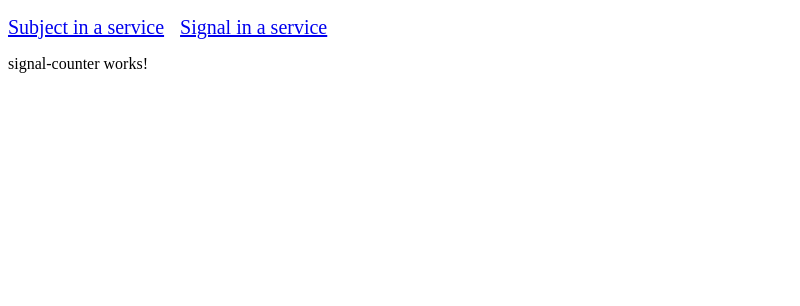
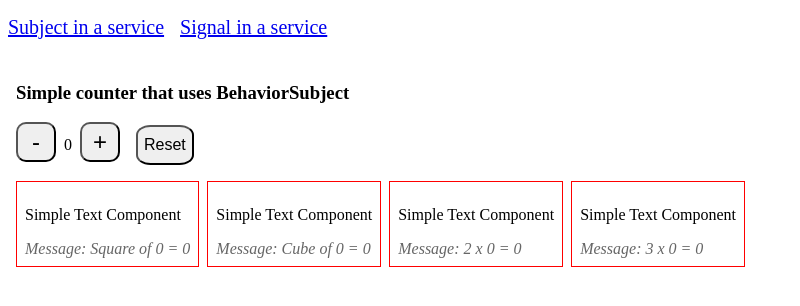
Before and after one commit to railsstudent/ng-signal-service-demo, an Angular app: page /signal-in-a-service in a window 1280 px wide. Shown: the top 306 px of the page, without its empty margins (0-800 px from the left). Built offline with nearby package versions, Linux system fonts and the light colour scheme.

Commit message:
feat: signal counter

```diff
--- a/src/app/signalCounter/signal-counter.component.html
+++ /dev/null
@@ -1 +0,0 @@
-<p>signal-counter works!</p>
--- a/src/app/signalCounter/signal-counter.component.ts
+++ b/src/app/signalCounter/signal-counter.component.ts
@@ -1,14 +1,85 @@
-import { Component } from '@angular/core';
-import { CommonModule } from '@angular/common';
+import { ChangeDetectionStrategy, Component, inject } from '@angular/core';
+import { AsyncPipe, NgIf } from '@angular/common';
 import { SimpleTextComponent } from '../simpleText/simple-text.component';
+import { SubjectService } from '../subjectCounter/services/subject.service';
+import { DescriptionPipe } from '../pipes/description.pipe';
 
 @Component({
   selector: 'app-signal-counter',
   standalone: true,
-  imports: [CommonModule, SimpleTextComponent],
-  templateUrl: './signal-counter.component.html',
-  styleUrls: ['./signal-counter.component.scss']
+  imports: [SimpleTextComponent, AsyncPipe, NgIf, DescriptionPipe],
+  template: `
+    <h3>Simple counter that uses BehaviorSubject</h3>
+    <div>
+      <button (click)="decrement()">-</button>
+      <span>{{ counter$ | async }}</span>
+      <button (click)="increment()">+</button>
+      <button (click)="reset()">Reset</button>
+    </div>
+    <div>
+      <ng-container *ngIf="{ counter: counter$ | async, operations: operations$ | async  } as calculations">
+        <app-simple-text [description]="{ counter: calculations.counter, result: calculations.operations?.square } | description:'Square of '"></app-simple-text>
+        <app-simple-text [description]="{ counter: calculations.counter, result: calculations.operations?.cube } | description:'Cube of '"></app-simple-text>
+        <app-simple-text [description]="{ counter: calculations.counter, result: calculations.operations?.double } | description:'2 x '"></app-simple-text>
+        <app-simple-text [description]="{ counter: calculations.counter, result: calculations.operations?.triple } | description:'3 x '"></app-simple-text>
+      </ng-container>
+    </div>
+  `,
+  styles: [`
+    :host {
+      display: block;
+      padding: 0.5rem;
+    }
+
+    button {
+      border-radius: 25%;
+      width: 40px;
+      height: 40px;
+      font-size: 1.5rem;
+    }
+
+    button:nth-of-type(2) {
+      margin-right: 1rem;
+    }
+
+    button:last-of-type {
+      border-radius: 25%;
+      width: unset;
+      height: 40px;
+      font-size: 1rem;
+    }
+
+    span {
+      padding-left: 0.5rem;
+      padding-right: 0.5rem;
+    }
+
+    div:nth-of-type(2) {
+      margin-top: 1rem;
+      display: flex;
+      flex-wrap: wrap;
+
+      > * {
+        margin-right: 0.5rem;
+      }
+    }
+  `],
+  changeDetection: ChangeDetectionStrategy.OnPush,
 })
 export class SignalCounterComponent {
+  service = inject(SubjectService);
+  counter$ = this.service.counter$;
+  operations$ = this.service.operations$;
 
+  increment() {
+    this.service.update();
+  }
+
+  decrement() {
+    this.service.update(-1);
+  }
+
+  reset() {
+    this.service.reset();
+  }
 }
--- a/src/app/subjectCounter/subject-counter.component.ts
+++ b/src/app/subjectCounter/subject-counter.component.ts
@@ -1,4 +1,4 @@
-import { AsyncPipe, JsonPipe, NgIf } from '@angular/common';
+import { AsyncPipe, NgIf } from '@angular/common';
 import { ChangeDetectionStrategy, Component, inject } from '@angular/core';
 import { DescriptionPipe } from '../pipes/description.pipe';
 import { SimpleTextComponent } from '../simpleText/simple-text.component';
@@ -7,7 +7,7 @@ import { SubjectService } from './services/subject.service';
 @Component({
   selector: 'app-subject-counter',
   standalone: true,
-  imports: [SimpleTextComponent, AsyncPipe, NgIf, DescriptionPipe, JsonPipe],
+  imports: [SimpleTextComponent, AsyncPipe, NgIf, DescriptionPipe],
   template: `
     <h3>Simple counter that uses BehaviorSubject</h3>
     <div>
```
Also changed, not shown: src/app/signalCounter/signal-counter.component.scss (deleted), 1 other file (tests, documents, lock files or other folders).
